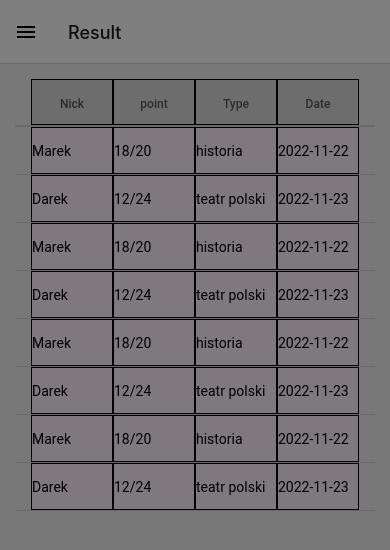
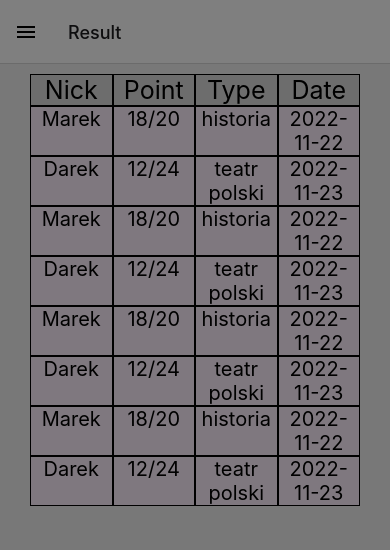
Before and after one commit to swojciech35/ZPSM, a React Native app in the folder Quiz/: screen /Result in a window 390 px wide. Shown: the top 550 px of the page. Built offline with nearby package versions, Linux system fonts and the light colour scheme.

Commit message:
add FlatList and Refresh Control

```diff
--- a/Quiz/components/Result.js
+++ b/Quiz/components/Result.js
@@ -1,9 +1,19 @@
 import * as React from 'react';
-import {StyleSheet} from 'react-native';
-import { FlatList } from 'react-native-gesture-handler';
-import {DataTable} from 'react-native-paper';
+import {StyleSheet, RefreshControl, View, Text} from 'react-native';
+import {FlatList, ScrollView} from 'react-native-gesture-handler';
+
+const wait = timeout => {
+  return new Promise(resolve => setTimeout(resolve, timeout));
+};
 
 function Result() {
+  const [refreshing, setRefreshing] = React.useState(false);
+
+  const onRefresh = React.useCallback(() => {
+    setRefreshing(true);
+    wait(2000).then(() => setRefreshing(false));
+  }, []);
+
   const results = [
     {
       nick: 'Marek',
@@ -18,7 +28,8 @@ function Result() {
       total: 24,
       type: 'teatr polski',
       date: '2022-11-23',
-    },{
+    },
+    {
       nick: 'Marek',
       score: 18,
       total: 20,
@@ -62,19 +73,20 @@ function Result() {
     },
   ];
 
-  const Item=(item,index)=>(
- <DataTable.Row>
-        <DataTable.Cell style={styles.tableRow2}>{item.nick}</DataTable.Cell>
-        <DataTable.Cell style={styles.tableRow2}>{item.score}/{item.total}</DataTable.Cell>
-        <DataTable.Cell style={styles.tableRow2}>{item.type}</DataTable.Cell>
-        <DataTable.Cell style={styles.tableRow2}>{item.date}</DataTable.Cell>
-      </DataTable.Row>
-
-
+  const Item = item => (
+    <View style={{flexDirection: 'row'}}>
+      <Text style={styles.tableRow2}>{item.nick}</Text>
+      <Text style={styles.tableRow2}>
+        {item.score}/{item.total}
+      </Text>
+      <Text style={styles.tableRow2}>{item.type}</Text>
+      <Text style={styles.tableRow2}>{item.date}</Text>
+    </View>
   );
 
-  const renderItem = ({ item }) => (
-    <Item nick={item.nick}
+  const renderItem = ({item}) => (
+    <Item
+      nick={item.nick}
       score={item.score}
       total={item.total}
       type={item.type}
@@ -83,20 +95,34 @@ function Result() {
   );
 
   return (
-    <DataTable style={styles.container}>
-      <DataTable.Header style={styles.tableHeader}>
-        <DataTable.Title style={styles.tableTitle}>Nick</DataTable.Title>
-        <DataTable.Title style={styles.tableTitle}>point</DataTable.Title>
-        <DataTable.Title style={styles.tableTitle}>Type</DataTable.Title>
-        <DataTable.Title style={styles.tableTitle}>Date</DataTable.Title>
-      </DataTable.Header>
+    <View>
+      <View
+        style={{
+          marginLeft: 20,
+          marginRight: 20,
+          padding: 10,
+          marginBottom: 100,
+        }}>
+        <View style={{flexDirection: 'row', alignItems: 'center'}}>
+          <Text style={styles.tableTitle}>Nick</Text>
+          <Text style={styles.tableTitle}>Point</Text>
+          <Text style={styles.tableTitle}>Type</Text>
+          <Text style={styles.tableTitle}>Date</Text>
+        </View>
+        {/* <ScrollView
+        refreshControl={
+          <RefreshControl refreshing={refreshing} onRefresh={onRefresh} />
+        }> */}
         <FlatList
           data={results}
           renderItem={renderItem}
-
+          refreshControl={
+            <RefreshControl refreshing={refreshing} onRefresh={onRefresh} />
+          }
         />
-
-    </DataTable>
+        {/* </ScrollView> */}
+      </View>
+    </View>
   );
 }
 
@@ -110,15 +136,23 @@ const styles = StyleSheet.create({
     flex: 1,
     justifyContent: 'center',
     borderWidth: 1,
+    textAlign: 'center',
+    fontSize: 25,
     backgroundColor: '#DCDCDC',
   },
   tableRow: {
+    flexDirection: 'row',
+    display: 'flex',
     backgroundColor: '#f2ffff',
     borderWidth: 1,
   },
   tableRow2: {
+    flex: 1,
+    fontSize: 20,
     backgroundColor: '#fff2ff',
     borderWidth: 1,
+    color: 'black',
+    textAlign: 'center',
   },
 });
 
```
Lines whose indentation alone changed are shown as unchanged.
